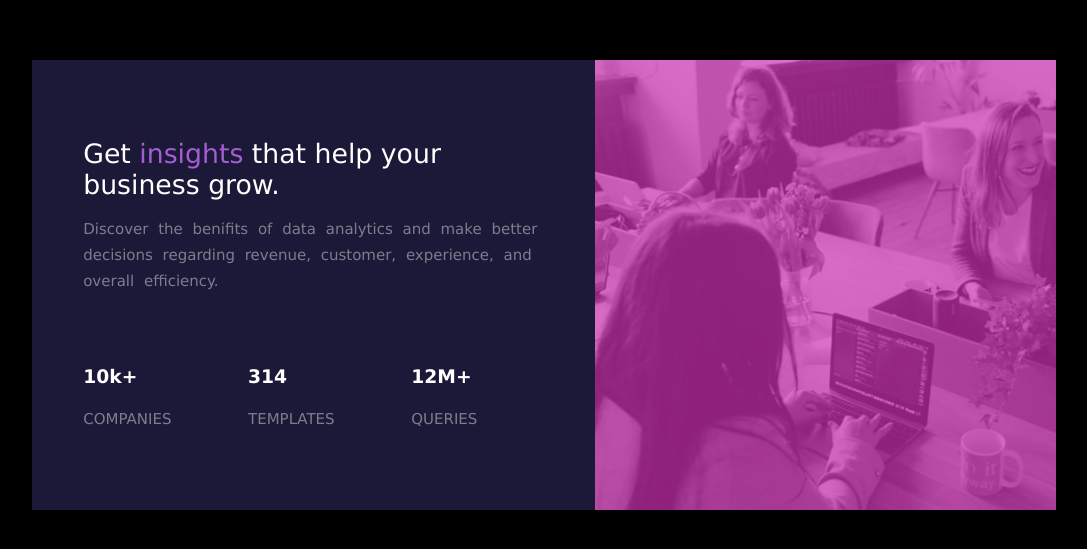
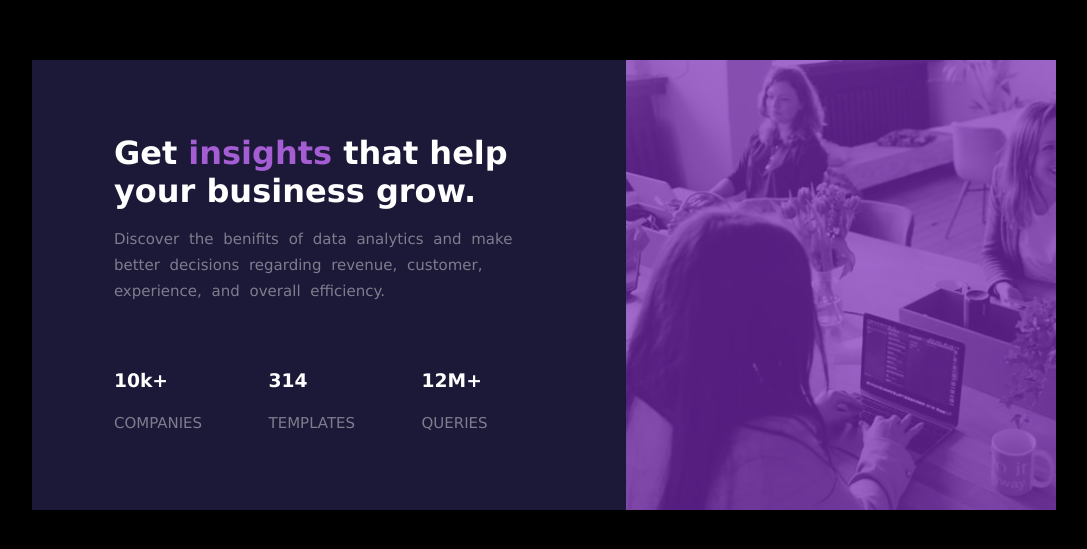
Before and after one commit to mageshk98/frontend-mentor, a plain HTML site: page index.html in a window 1280 px wide. Shown: the part 115-664 px from the top of the page, without its empty margins (96-1183 px from the left). Drawn offline with Linux system fonts and the light colour scheme.

Commit message:
right bg update

```diff
--- a/index.html
+++ b/index.html
@@ -7,7 +7,8 @@
   <link rel="icon" type="image/png" sizes="32x32" href="./images/favicon-32x32.png">
 
   <title>Frontend Mentor | Stats preview card component</title>
-
+  <link rel="preconnect" href="https://fonts.gstatic.com">
+  <link href="https://fonts.googleapis.com/css2?family=Noto+Sans:wght@700&display=swap" rel="stylesheet">
 <link rel="stylesheet" href="style.css">
 
 </head>
--- a/style.css
+++ b/style.css
@@ -25,11 +25,11 @@ main{
     height: 450px;
 }
 .bold-text{
-    font-size: 1.67em;
+    font-size: 2em;
     margin: 0px;
     margin-bottom: 16px;
     word-wrap: break-word;
-    font-weight: 400;
+    font-weight: 600;
 }
 .description, .left-panel p{
 
@@ -57,18 +57,18 @@ grid-column-gap: 10px;
 }
 .left-panel{
     background-color: #1c1938;
-    padding: 5%;
+    padding: 5% 8%;
     display: flex;
     flex-direction: column;
     justify-content: space-around;
 
 }
 .right-panel{
-    background-color: #cc2fb1;
+    background-color: #7929b5;
 }
 .right-panel .image{
     display: block;
-    background-color: #cc2fb1;
+    background-color: #7929b5;
     background-image: url("./images/image-header-desktop.jpg");
     background-repeat: no-repeat;
 
```
